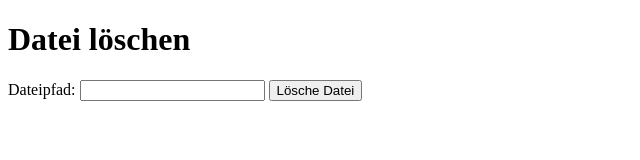
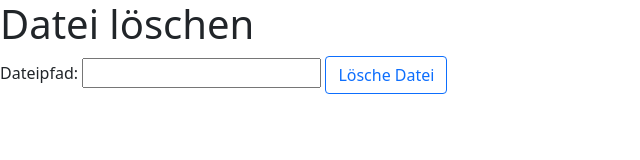
Before and after one commit to Streit-Service-Solution-GmbH/GUI-SetupCleaner, a website: page public/index.html in a window 1280 px wide. Shown: the whole page, without its empty margins (0-640 px from the left). Drawn offline with nearby package versions, Linux system fonts and the light colour scheme.

Commit message:
mit Bootstrap

```diff
--- a/package.json
+++ b/package.json
@@ -11,7 +11,6 @@
   "description": "**Skriptbeschreibung**",
   "version": "1.0.0",
   "main": "app.js",
-  "devDependencies": {},
   "scripts": {
     "test": "echo \"Error: no test specified\" && exit 1"
   },
--- a/public/index.html
+++ b/public/index.html
@@ -3,6 +3,7 @@
 <head>
   <meta charset="UTF-8">
   <meta name="viewport" content="width=device-width, initial-scale=1.0">
+  <link href="https://cdn.jsdelivr.net/npm/bootstrap@5.0.2/dist/css/bootstrap.min.css" rel="stylesheet" integrity="sha384-EVSTQN3/azprG1Anm3QDgpJLIm9Nao0Yz1ztcQTwFspd3yD65VohhpuuCOmLASjC" crossorigin="anonymous">
   <title>Datei löschen</title>
 </head>
 <body>
@@ -11,8 +12,8 @@
 
   <label for="filePath">Dateipfad:</label>
   <input type="text" id="filePathInput" required>
-  <button onclick="deleteFiles()">Lösche Datei</button>
-
+  <button class="btn btn-outline-primary" onclick="deleteFiles()">Lösche Datei</button>
+  <script src="https://cdn.jsdelivr.net/npm/bootstrap@5.0.2/dist/js/bootstrap.bundle.min.js" integrity="sha384-MrcW6ZMFYlzcLA8Nl+NtUVF0sA7MsXsP1UyJoMp4YLEuNSfAP+JcXn/tWtIaxVXM" crossorigin="anonymous"></script>
   <script src="js/main.js"></script>
 
 </body>
```
Also changed, not shown: 1 other file.
